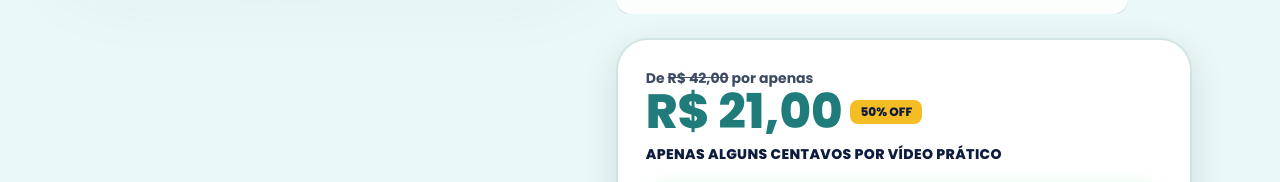
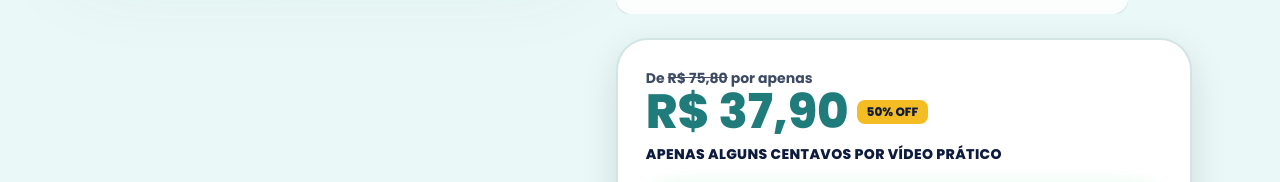
Before and after one commit to thabomokoenaa99-rgb/descomplicalibras, a Next.js app: page /obrigado/pack400videos in a window 1280 px wide. Shown: the part 999-1181 px from the top of the page. Built offline with nearby package versions, Linux system fonts and the light colour scheme; no server answers.

Commit message:
fix: update 400 videos upsell price

```diff
--- a/src/app/obrigado/pack400videos/page.tsx
+++ b/src/app/obrigado/pack400videos/page.tsx
@@ -80,11 +80,11 @@ export default function Pack400VideosPage() {
 
           <div className="mt-3 rounded-2xl border-2 border-[#207c7b]/20 bg-white p-3 shadow-[0_12px_35px_rgba(13,27,61,0.12)] sm:mt-6 sm:rounded-[2rem] sm:p-7">
             <p className="text-[11px] font-bold text-body sm:text-sm">
-              De <s>R$ 42,00</s> por apenas
+              De <s>R$ 75,80</s> por apenas
             </p>
             <div className="flex items-center justify-center gap-2 lg:justify-start">
               <strong className="text-3xl font-extrabold text-[#207c7b] sm:text-5xl">
-                R$ 21,00
+                R$ 37,90
               </strong>
               <span className="rounded-lg bg-[#f5bd24] px-2 py-1 text-[10px] font-extrabold text-ink sm:px-2.5 sm:text-xs">
                 50% OFF
```
